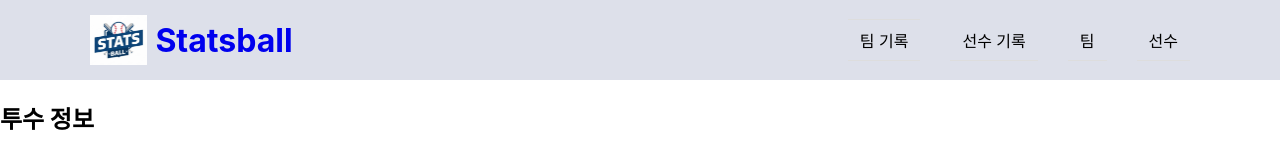
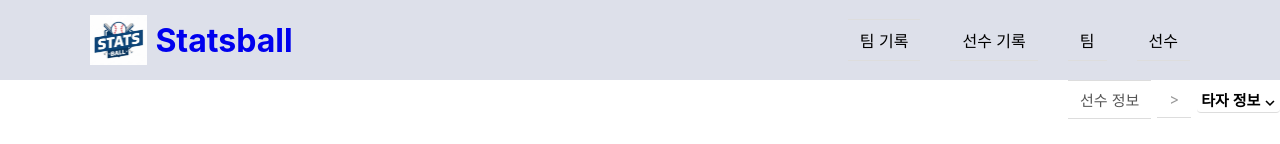
Before and after one commit to yujin37/statsball, a React (Create React App) app in the folder frontend/statsball/: page /playerInfo/pitcherInfo in a window 1280 px wide. Shown: the top 144 px of the page. Built offline with nearby package versions, Linux system fonts and the light colour scheme; no server answers.

Commit message:
feat(frontend): 타자, 투수 정보 페이지 navLink 추가

```diff
--- a/frontend/statsball/src/pages/players/batters.module.scss
+++ b/frontend/statsball/src/pages/players/batters.module.scss
@@ -53,3 +53,67 @@
   }
 
 }
+
+.navWrapper {
+  position: relative;
+  display: flex;
+  flex-direction: column;
+  width: fit-content;
+  margin-left: auto;
+}
+
+.breadcrumb {
+  display: flex;
+  align-items: center;
+  font-size: 15px;
+  list-style: none;
+  padding: 0;
+  margin: 0;
+
+  li {
+    color: #555;
+  }
+
+  .separator {
+    margin: 0 6px;
+    color: #999;
+  }
+
+  .currentType {
+    cursor: pointer;
+    color: #000;
+    font-weight: 600;
+    padding: 2px 4px;
+    border-radius: 4px;
+
+    &:hover {
+      background-color: #f2f2f2;
+    }
+  }
+}
+
+.dropdown {
+  position: absolute;
+  top: 28px;
+  left: 80px;
+  background: #fff;
+  border: 1px solid #ddd;
+  border-radius: 6px;
+  width: 140px;
+  z-index: 10;
+
+  ul {
+    margin: 0;
+    padding: 0;
+    list-style: none;
+
+    li {
+      padding: 10px;
+      cursor: pointer;
+
+      &:hover {
+        background-color: #f0f0f0;
+      }
+    }
+  }
+}
--- a/frontend/statsball/src/pages/players/batters.tsx
+++ b/frontend/statsball/src/pages/players/batters.tsx
@@ -3,6 +3,8 @@ import {useEffect, useState} from "react";
 import axios from "axios";
 import style from "./batters.module.scss";
 import { useNavigate } from "react-router-dom";
+import Dropdown from "../../components/Dropdown/Dropdown";
+
 interface BatterTab {
   tabName: string;
   groupPosition: string;
@@ -28,6 +30,8 @@ const BatterInfo = () => {
     const  [tab, setTab] = useState(0)
     const [batters, setBatters] = useState<Batter[]>([]);
     const [loading, setLoading] = useState(false);
+    const [view, setView] = useState(false);
+    const [currentType, setCurrentType] = useState("타자 정보");
     const selectTabBatter = (index: number) => {
         setTab(index);
     }
@@ -60,8 +64,30 @@ const BatterInfo = () => {
 
     return (
         <Layout>
+            <div className={style.navWrapper}>
+                <ul className={style.breadcrumb}>
+                    <li>선수 정보</li>
+                    <li className={style.separator}>&gt;</li>
+                    <li
+                    className={style.currentType}
+                    onClick={() => setView(!view)}
+                    >
+                    {currentType} {view ? "⌃" : "⌄"}
+                    </li>
+                </ul>
+
+                {view && (
+                    <Dropdown
+                    items={[
+                        { label: "타자 정보", to: "/playerInfo/batterInfo" },
+                        { label: "투수 정보", to: "/playerInfo/pitcherInfo" }
+                    ]}
+                    onSelect={() => setView(false)}
+                    />
+                )}
+
+            </div>
             <h2> 타자 정보</h2>
-
             <div className={style.tabContainer}>
             <ul>
                 {batterTabList.map((x, index) => (
--- a/frontend/statsball/src/pages/players/pitchers.module.scss
+++ b/frontend/statsball/src/pages/players/pitchers.module.scss
@@ -53,3 +53,67 @@
   }
 
 }
+
+.navWrapper {
+  position: relative;
+  display: flex;
+  flex-direction: column;
+  width: fit-content;
+  margin-left: auto;
+}
+
+.breadcrumb {
+  display: flex;
+  align-items: center;
+  font-size: 15px;
+  list-style: none;
+  padding: 0;
+  margin: 0;
+
+  li {
+    color: #555;
+  }
+
+  .separator {
+    margin: 0 6px;
+    color: #999;
+  }
+
+  .currentType {
+    cursor: pointer;
+    color: #000;
+    font-weight: 600;
+    padding: 2px 4px;
+    border-radius: 4px;
+
+    &:hover {
+      background-color: #f2f2f2;
+    }
+  }
+}
+
+.dropdown {
+  position: absolute;
+  top: 28px;
+  left: 80px;
+  background: #fff;
+  border: 1px solid #ddd;
+  border-radius: 6px;
+  width: 140px;
+  z-index: 10;
+
+  ul {
+    margin: 0;
+    padding: 0;
+    list-style: none;
+
+    li {
+      padding: 10px;
+      cursor: pointer;
+
+      &:hover {
+        background-color: #f0f0f0;
+      }
+    }
+  }
+}
--- a/frontend/statsball/src/pages/players/pitchers.tsx
+++ b/frontend/statsball/src/pages/players/pitchers.tsx
@@ -3,6 +3,7 @@ import Layout from "../../components/Layout/Layout"
 import style from "./pitchers.module.scss"
 import axios from "axios";
 import { useNavigate } from "react-router-dom";
+import Dropdown from "../../components/Dropdown/Dropdown";
 
 interface PitcherTab {
   tabName: string;
@@ -28,6 +29,8 @@ const PitcherInfo = () => {
     const  [tab, setTab] = useState(0)
     const [loading, setLoading] = useState(false);
     const [pitchers, setPitchers] = useState<Pitcher[]>([]);
+    const [view, setView] = useState(false);
+    const [currentType, setCurrentType] = useState("타자 정보");
     const selectTabPitcher = (index: number) => {
         setTab(index);
     }
@@ -61,6 +64,29 @@ const PitcherInfo = () => {
 
     return (
         <Layout>
+            <div className={style.navWrapper}>
+                <ul className={style.breadcrumb}>
+                    <li>선수 정보</li>
+                    <li className={style.separator}>&gt;</li>
+                    <li
+                    className={style.currentType}
+                    onClick={() => setView(!view)}
+                    >
+                    {currentType} {view ? "⌃" : "⌄"}
+                    </li>
+                </ul>
+
+                {view && (
+                    <Dropdown
+                    items={[
+                        { label: "타자 정보", to: "/playerInfo/batterInfo" },
+                        { label: "투수 정보", to: "/playerInfo/pitcherInfo" }
+                    ]}
+                    onSelect={() => setView(false)}
+                    />
+                )}
+
+            </div>
             <h2> 투수 정보</h2>
             <div className={style.tabContainer}>
             <ul>
```
